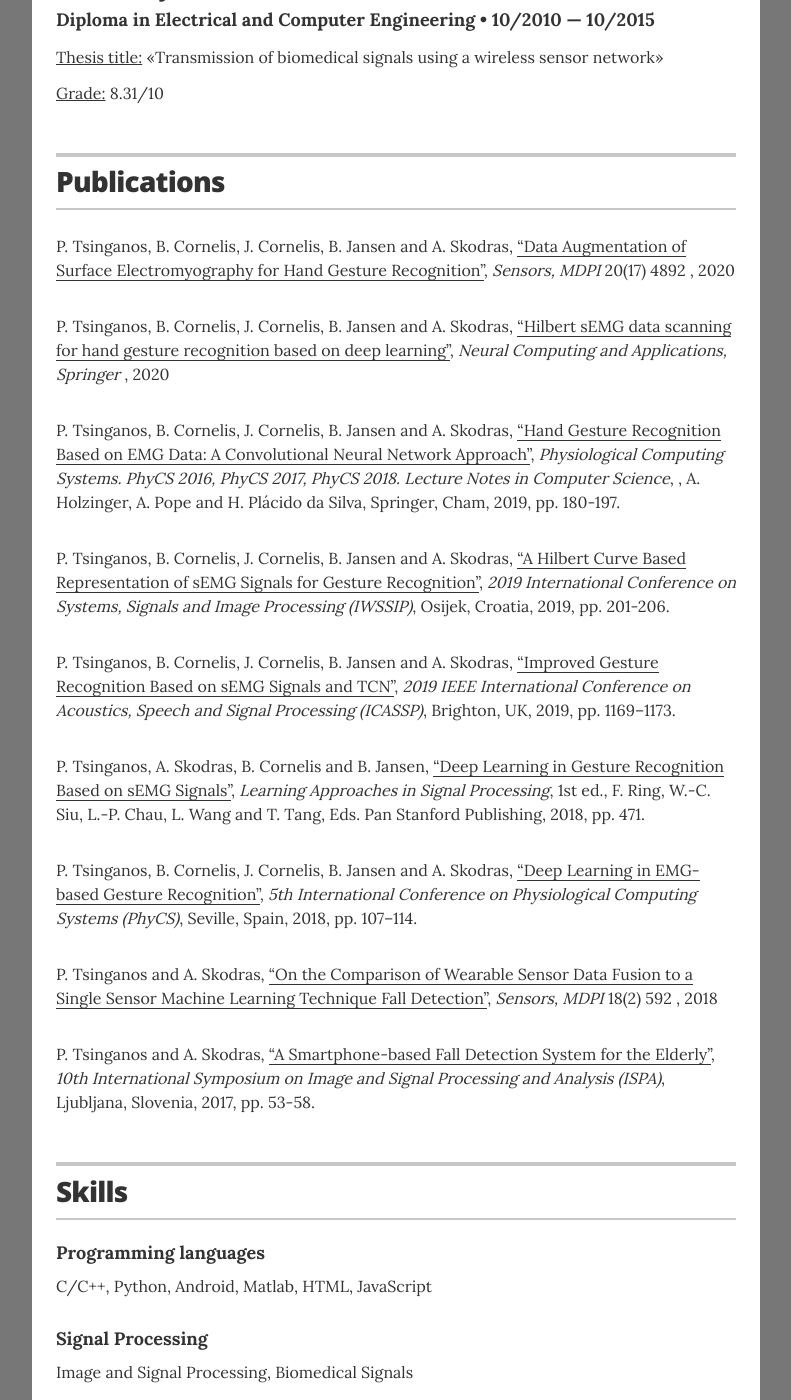
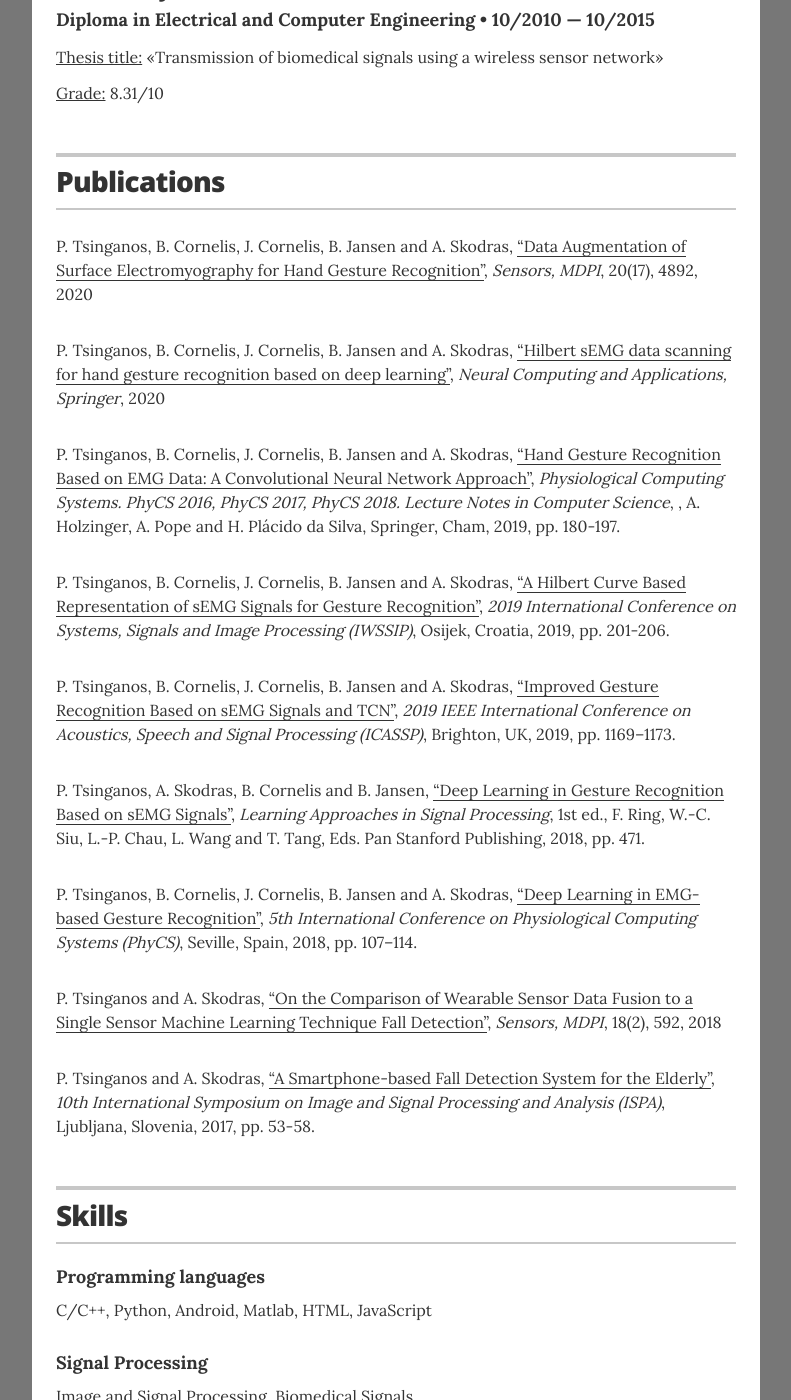
Before and after one commit to ptsinganos/ptsinganos.github.io, a Jekyll site: the page built from index.html, in a window 1280 px wide and 1400 px high, scrolled down 981 px. Shown: the whole window, without its empty margins (244-1035 px from the left). Built offline with Jekyll 4.4.1, drawn with Linux system fonts in a browser that asks for light colours.

Commit message:
edit journal publications

```diff
--- a/_layouts/resume.html
+++ b/_layouts/resume.html
@@ -116,7 +116,7 @@
             {% elsif publication.book %}
             <i>{{ publication.book.title }}</i>, {{ publication.book.edition }}, {{ publication.book.editors }}, {{ publication.book.publisher }},
             {% elsif publication.journal %}
-            <i>{{ publication.journal.title }}</i>{% if publication.journal.volume %} {{, publication.journal.volume }}({{ publication.journal.issue }}) {% endif %} {%if publication.journal.article %} {{, publication.journal.article }} {% endif %},
+            <i>{{ publication.journal.title }}</i>{% if publication.journal.volume %}, {{ publication.journal.volume }}({{ publication.journal.issue }}){% endif %}{%if publication.journal.article %}, {{ publication.journal.article }}{% endif %},
             {% endif %}
             {{ publication.year }}{% if publication.pages %}, pp. {{ publication.pages }}.{% endif %}
         </p>
```
